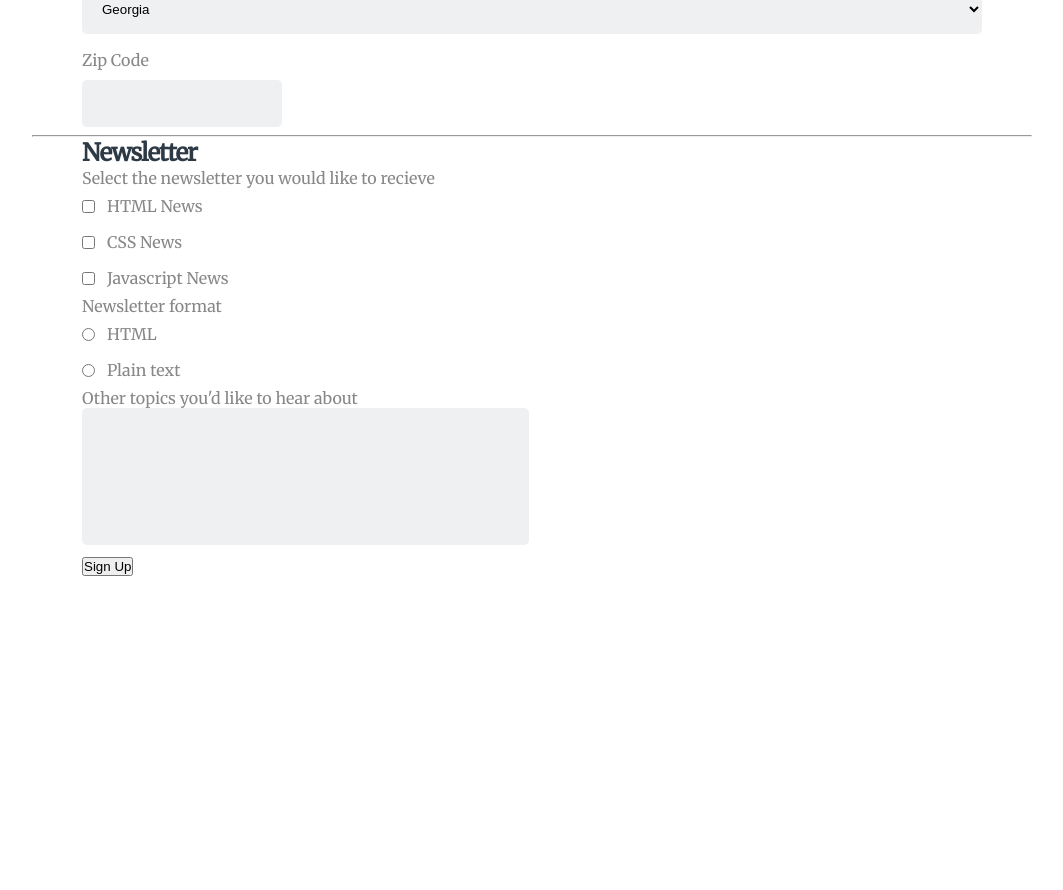
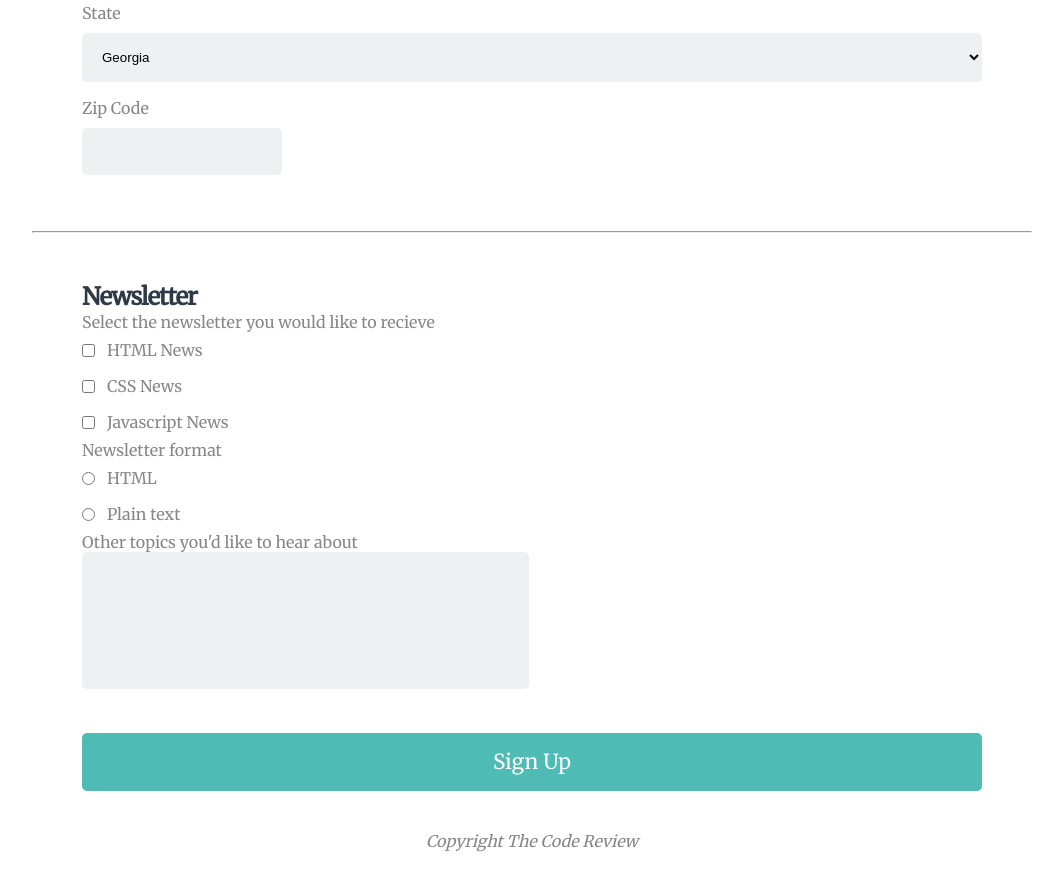
Before and after one commit to Emrikcah/project-3, a plain HTML site: page index.html in a window 1280 px wide. Shown: the part 770-1660 px from the top of the page, without its empty margins (108-1171 px from the left). Before the commit the page ends 1354 px from the top, so only its background shows below. Drawn offline with Linux system fonts and the light colour scheme.

Commit message:
modified html and css

```diff
--- a/index.html
+++ b/index.html
@@ -116,9 +116,10 @@
                     <p>Other topics you'd like to hear about</p>
                     <textarea name="user-bio" id="bio" cols="50" rows="7" ></textarea>
                 </fieldset>
-                <div class="form-group">
+                <div class="form-group btn-move">
                     <button type="submit" class="btn">Sign Up</button>
                 </div>
+                <p class="italic">copyright the code review</p>
 
             </div>
         </section>
--- a/main.css
+++ b/main.css
@@ -1,5 +1,6 @@
 :root {
     --dark-blue: #2d3945;
+    --outline-color: #000080;
     --btn-blue: #4ebbb5;
     --input-color: #eff0f1;
     --label-color: #929eaa;
@@ -25,8 +26,20 @@ body {
     margin: 0 auto;
 }
 
-h1{
+.btn{
+    all: unset;
+    width: 100%;
+    background: var(--btn-blue);
+    padding: 1rem 2rem;
+    color: white;
+    border-radius: 5px;
+    text-align: center;
+    font-size: 1.3rem;
 
+}
+
+#newsletter .btn-move{
+    padding: 2.5rem 0;
 }
 
 ul,
@@ -61,7 +74,7 @@ textarea {
     border-radius: 5px;
     background: var(--input-color);
     border: none;
-    outline: none;
+    outline-color: var(--outline-color);
 }
 
 /* Base end */
@@ -85,6 +98,10 @@ header {
 /* Header end */
 
 /* Contact */
+
+#contact-info{
+    padding: 3rem 0;
+}
 #contact-info label {
     text-transform: capitalize;
     padding-bottom: 10px;
@@ -115,6 +132,11 @@ input:focus::placeholder {
 /* Contact end */
 
 /* Newsletter */
+
+#newsletter{
+    padding-top: 3rem;
+    padding-bottom: 10rem;
+}
 #newsletter .newsletter-labels {
     display: inline-block;
 }
@@ -123,6 +145,12 @@ input:focus::placeholder {
     display: flex;
     flex-direction: row;
     align-items: center;
+}
+
+.italic{
+    text-transform: capitalize;
+    font-style: italic;
+    text-align: center;
 }
 
 input[type="radio"],
```
